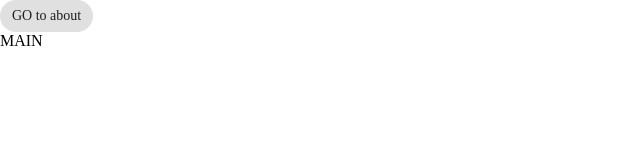
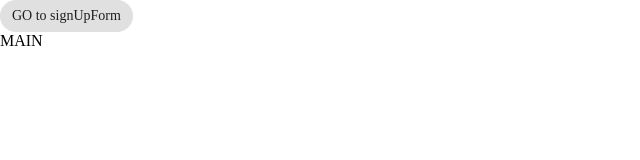
Before and after one commit to Nekrasov-A-A/firebase-form, a Vue app: page / in a window 1280 px wide. Shown: the top 160 px of the page, without its empty margins (0-640 px from the left). Built offline with nearby package versions, Linux system fonts and the light colour scheme; the HTML template or start-up script is replaced by a standard one.

Commit message:
change route to testing

```diff
--- a/src/views/Home.vue
+++ b/src/views/Home.vue
@@ -1,6 +1,6 @@
 <template>
   <div>
-    <v-chip :to="'/about'"> GO to about</v-chip>
+    <v-chip :to="'/signup'"> GO to signUpForm</v-chip>
   </div>
 </template>
 
```
